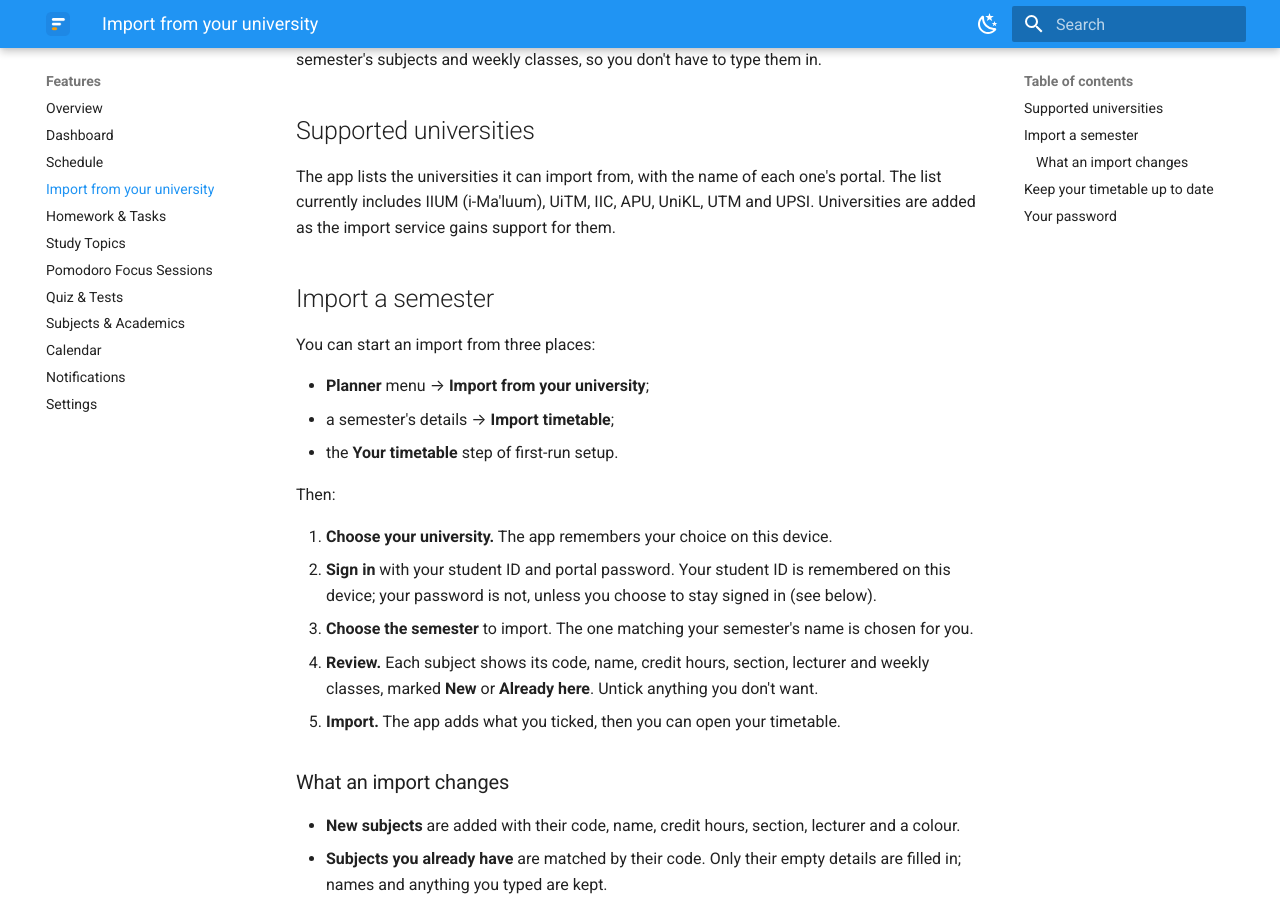
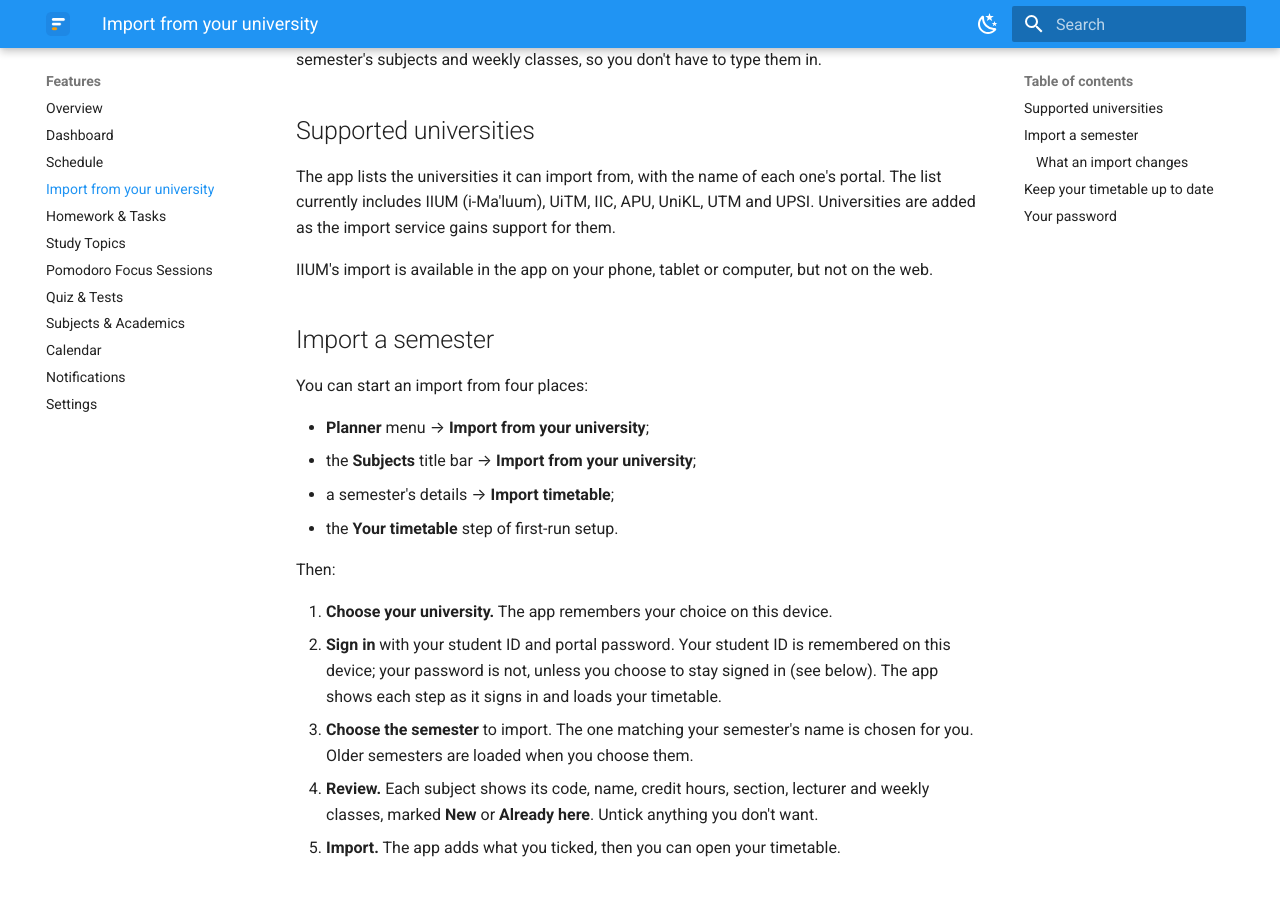
Before and after one commit to Jerit3787/planner-docs, an MkDocs documentation site: the page built from docs/features/university-import.md, in a window 1280 px wide and 900 px high, scrolled down 206 px. Built offline with MkDocs 1.6.1 and Material for MkDocs 9.7.7, drawn with Linux system fonts in a browser that asks for light colours; the version menu is left out; some of the changed text lies outside the part shown.

Commit message:
docs: IIUM signs in from the device
The app now signs in to i-Ma'luum itself, so for IIUM the password goes
only to IIUM; IIUM isn't offered on the web; older semesters load when
chosen; the Subjects screen offers the import too.

Co-Authored-By: Claude Opus 5.5 <noreply@anthropic.com>

```diff
--- a/docs/features/university-import.md
+++ b/docs/features/university-import.md
@@ -9,11 +9,14 @@ The app lists the universities it can import from, with the name of each one's p
 currently includes IIUM (i-Ma'luum), UiTM, IIC, APU, UniKL, UTM and UPSI. Universities are added as
 the import service gains support for them.
 
+IIUM's import is available in the app on your phone, tablet or computer, but not on the web.
+
 ## Import a semester
 
-You can start an import from three places:
+You can start an import from four places:
 
 - **Planner** menu → **Import from your university**;
+- the **Subjects** title bar → **Import from your university**;
 - a semester's details → **Import timetable**;
 - the **Your timetable** step of first-run setup.
 
@@ -22,7 +25,9 @@ Then:
 1. **Choose your university.** The app remembers your choice on this device.
 2. **Sign in** with your student ID and portal password. Your student ID is remembered on this
    device; your password is not, unless you choose to stay signed in (see below).
+   The app shows each step as it signs in and loads your timetable.
 3. **Choose the semester** to import. The one matching your semester's name is chosen for you.
+   Older semesters are loaded when you choose them.
 4. **Review.** Each subject shows its code, name, credit hours, section, lecturer and weekly classes,
    marked **New** or **Already here**. Untick anything you don't want.
 5. **Import.** The app adds what you ticked, then you can open your timetable.
@@ -61,8 +66,11 @@ also deletes every kept login.
 
 ## Your password
 
-- Your password is sent over an encrypted connection to the Stutastic Planner import service, only so
-  it can sign in to your university's portal for you. The service doesn't store or log it.
+- **IIUM:** the app signs in to i-Ma'luum directly from your device. Your password goes only to
+  IIUM's sign-in page, over an encrypted connection, and never to us.
+- **Other universities:** your password is sent over an encrypted connection to the Stutastic
+  Planner import service, only so it can sign in to your university's portal for you. The service
+  doesn't store or log it.
 - If you choose to stay signed in, the password is kept **only on your device**, in its secure storage
   (the Keychain on Apple devices, Keystore-protected storage on Android). It's never synced to your
   account or included in exports.
```
Also changed, not shown: docs/data/privacy-policy.md (+6 -4 lines).
